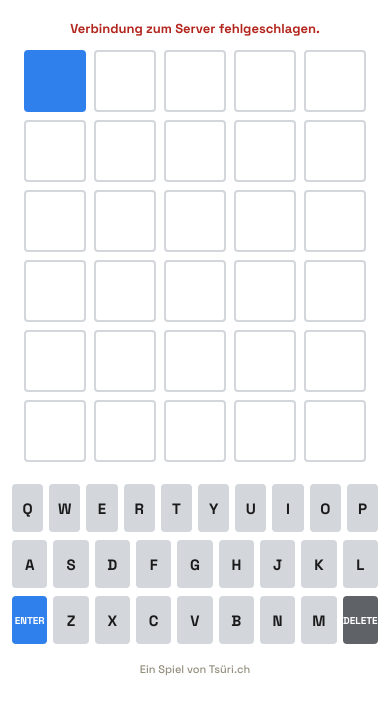
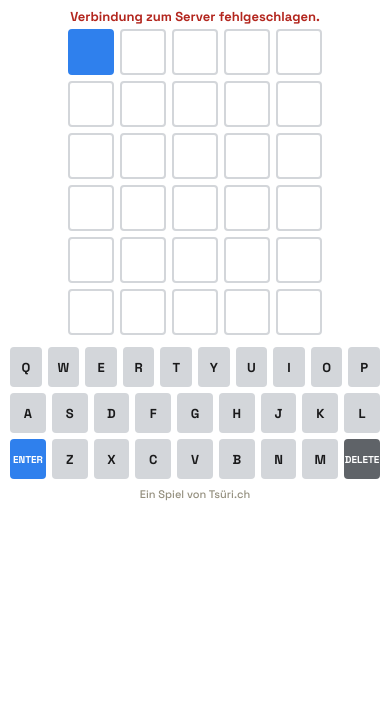
Before and after one commit to don-aurelio-tsurigo/tsri-wortraetsel, a website: page worker/public/index.html in a window 390 px wide. Drawn offline with Linux system fonts and the light colour scheme; no server answers.

Commit message:
Update index.html

```diff
--- a/worker/public/index.html
+++ b/worker/public/index.html
@@ -136,9 +136,14 @@
     color: #948F7E;
     text-align: center;
   }
-  @media (max-width: 380px) {
-    :root { --tile-size: 50px; --tile-gap: 6px; }
-    .key { height: 42px; font-size: 13px; }
+  @media (max-width: 480px) {
+    :root { --tile-size: 46px; --tile-gap: 6px; }
+    #app { padding: 8px 10px 10px; }
+    #message { min-height: 16px; margin-bottom: 4px; }
+    #board { margin-bottom: 12px; }
+    #keyboard { gap: 6px; }
+    .key { height: 40px; font-size: 13px; }
+    footer { margin-top: 8px; }
   }
 
   /* ---- Success-Dialog ---- */
```
